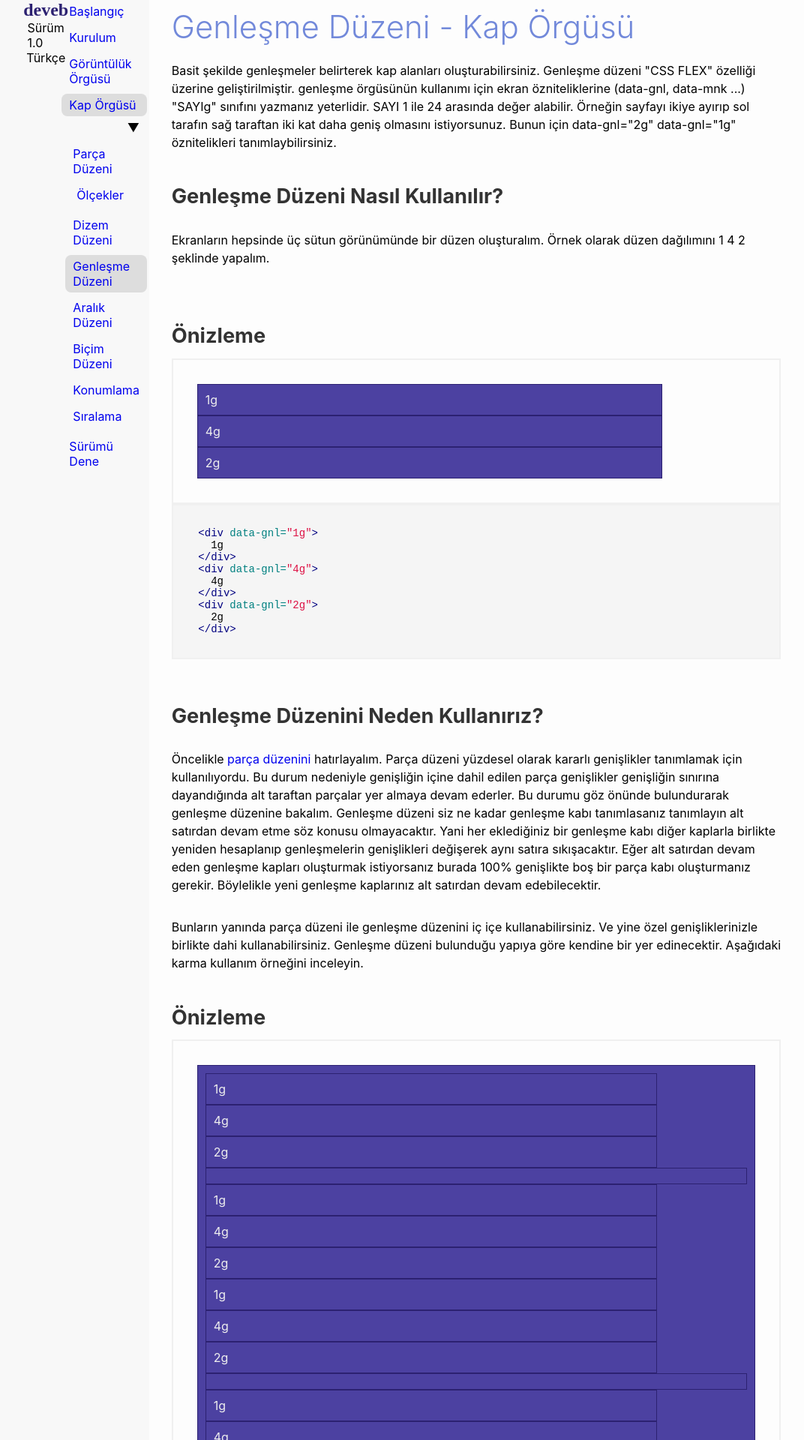
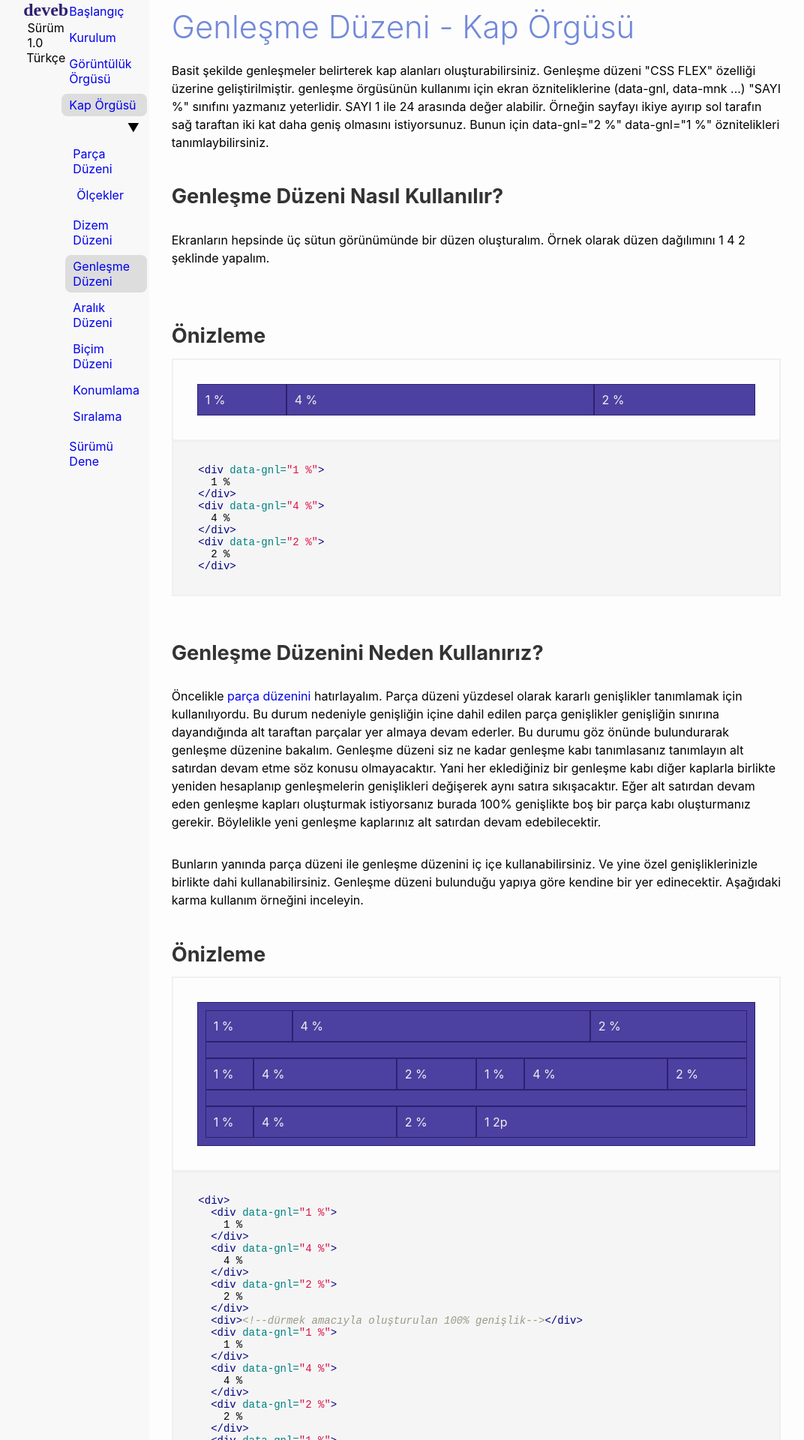
Before and after one commit to data-deveb/data-deveb.github.io, a Jekyll site: the page built from 1.0/tr/kap-orgusu/genlesme-duzeni.html, in a window 1280 px wide. Shown: the top 1920 px of the page at 75% size, without its empty margins (34-1106 px from the left). Built offline with Jekyll 4.4.1, drawn with Linux system fonts in a browser that asks for light colours; some web fonts are replaced; some of the changed text lies outside the part shown.

Commit message:
Genleşme düzeni belletisi
Genleşme düzeninde olan keskin değişiklik nedeniyle belleti yeniden yazıldı.

```diff
--- a/1.0/tr/kap-orgusu/genlesme-duzeni.html
+++ b/1.0/tr/kap-orgusu/genlesme-duzeni.html
@@ -3,7 +3,7 @@ layout: s1n0/varsayilan
 title: Genleşme Düzeni - Kap Örgüsü
 ---
 
-  <p>Basit şekilde genleşmeler belirterek kap alanları oluşturabilirsiniz. Genleşme düzeni "CSS FLEX" özelliği üzerine geliştirilmiştir. genleşme örgüsünün kullanımı için ekran özniteliklerine (data-gnl, data-mnk ...) "<span data-metin="ana">SAYIg</span>" sınıfını yazmanız yeterlidir. SAYI 1 ile 24 arasında değer alabilir. Örneğin sayfayı ikiye ayırıp sol tarafın sağ taraftan iki kat daha geniş olmasını istiyorsunuz. Bunun için data-gnl="2g" data-gnl="1g" öznitelikleri tanımlaybilirsiniz.</p>
+  <p>Basit şekilde genleşmeler belirterek kap alanları oluşturabilirsiniz. Genleşme düzeni "CSS FLEX" özelliği üzerine geliştirilmiştir. genleşme örgüsünün kullanımı için ekran özniteliklerine (data-gnl, data-mnk ...) "<span data-metin="ana">SAYI %</span>" sınıfını yazmanız yeterlidir. SAYI 1 ile 24 arasında değer alabilir. Örneğin sayfayı ikiye ayırıp sol tarafın sağ taraftan iki kat daha geniş olmasını istiyorsunuz. Bunun için data-gnl="2 %" data-gnl="1 %" öznitelikleri tanımlaybilirsiniz.</p>
 
   <h3>Genleşme Düzeni Nasıl Kullanılır?</h3>
   <p>Ekranların hepsinde üç sütun görünümünde bir düzen oluşturalım. Örnek olarak düzen dağılımını 1 4 2 şeklinde yapalım.</p>
@@ -11,26 +11,26 @@ title: Genleşme Düzeni - Kap Örgüsü
   <div class="örnek">
     <h3>Önizleme</h3>
     <div class="önizleme">
-      <div data-gnl="1g">
-        1g
+      <div data-gnl="1 %">
+        1 %
       </div>
-      <div data-gnl="4g">
-        4g
+      <div data-gnl="4 %">
+        4 %
       </div>
-      <div data-gnl="2g">
-        2g
+      <div data-gnl="2 %">
+        2 %
       </div>
     </div>
   </div>
   {% highlight html %}
-    <div data-gnl="1g">
-      1g
+    <div data-gnl="1 %">
+      1 %
     </div>
-    <div data-gnl="4g">
-      4g
+    <div data-gnl="4 %">
+      4 %
     </div>
-    <div data-gnl="2g">
-      2g
+    <div data-gnl="2 %">
+      2 %
     </div>
   {% endhighlight %}
   <p></p>
@@ -43,43 +43,43 @@ title: Genleşme Düzeni - Kap Örgüsü
     <h3>Önizleme</h3>
     <div class="önizleme">
     <div>
-      <div data-gnl="1g">
-        1g
+      <div data-gnl="1 %">
+        1 %
       </div>
-      <div data-gnl="4g">
-        4g
+      <div data-gnl="4 %">
+        4 %
       </div>
-      <div data-gnl="2g">
-        2g
+      <div data-gnl="2 %">
+        2 %
       </div>
-      <div><!--dürmek amacıyla oluşturulan 100% genişlik--></div>
-      <div data-gnl="1g">
-        1g
+      <div><!--alta dürmek amacıyla oluşturulan 100% genişlik--></div>
+      <div data-gnl="1 %">
+        1 %
       </div>
-      <div data-gnl="4g">
-        4g
+      <div data-gnl="4 %">
+        4 %
       </div>
-      <div data-gnl="2g">
-        2g
+      <div data-gnl="2 %">
+        2 %
       </div>
-      <div data-gnl="1g">
-        1g
+      <div data-gnl="1 %">
+        1 %
       </div>
-      <div data-gnl="4g">
-        4g
+      <div data-gnl="4 %">
+        4 %
       </div>
-      <div data-gnl="2g">
-        2g
+      <div data-gnl="2 %">
+        2 %
       </div>
-      <div><!--dürmek amacıyla oluşturulan 100% genişlik--></div>
-      <div data-gnl="1g">
-        1g
+      <div><!--alta dürmek amacıyla oluşturulan 100% genişlik--></div>
+      <div data-gnl="1 %">
+        1 %
       </div>
-      <div data-gnl="4g">
-        4g
+      <div data-gnl="4 %">
+        4 %
       </div>
-      <div data-gnl="2g">
-        2g
+      <div data-gnl="2 %">
+        2 %
       </div>
       <div data-gnl="1 2p">
         1 2p
@@ -89,43 +89,43 @@ title: Genleşme Düzeni - Kap Örgüsü
 </div>
   {% highlight html %}
     <div>
-      <div data-gnl="1g">
-        1g
+      <div data-gnl="1 %">
+        1 %
       </div>
-      <div data-gnl="4g">
-        4g
+      <div data-gnl="4 %">
+        4 %
       </div>
-      <div data-gnl="2g">
-        2g
+      <div data-gnl="2 %">
+        2 %
       </div>
       <div><!--dürmek amacıyla oluşturulan 100% genişlik--></div>
-      <div data-gnl="1g">
-        1g
+      <div data-gnl="1 %">
+        1 %
       </div>
-      <div data-gnl="4g">
-        4g
+      <div data-gnl="4 %">
+        4 %
       </div>
-      <div data-gnl="2g">
-        2g
+      <div data-gnl="2 %">
+        2 %
       </div>
-      <div data-gnl="1g">
-        1g
+      <div data-gnl="1 %">
+        1 %
       </div>
-      <div data-gnl="4g">
-        4g
+      <div data-gnl="4 %">
+        4 %
       </div>
-      <div data-gnl="2g">
-        2g
+      <div data-gnl="2 %">
+        2 %
       </div>
       <div><!--dürmek amacıyla oluşturulan 100% genişlik--></div>
-      <div data-gnl="1g">
-        1g
+      <div data-gnl="1 %">
+        1 %
       </div>
-      <div data-gnl="4g">
-        4g
+      <div data-gnl="4 %">
+        4 %
       </div>
-      <div data-gnl="2g">
-        2g
+      <div data-gnl="2 %">
+        2 %
       </div>
       <div data-gnl="1 2p">
         1 2p
@@ -142,14 +142,14 @@ title: Genleşme Düzeni - Kap Örgüsü
     <h3>Önizleme</h3>
     <div class="önizleme">
     <div>
-      <div data-gnl="1g">
-        1g
+      <div data-gnl="1 %">
+        1 %
       </div>
-      <div data-gnl="4g">
-        4g
+      <div data-gnl="4 %">
+        4 %
       </div>
-      <div data-gnl="2g">
-        2g
+      <div data-gnl="2 %">
+        2 %
       </div>
     </div>
     <div>
@@ -167,14 +167,14 @@ title: Genleşme Düzeni - Kap Örgüsü
 </div>
   {% highlight html %}
     <div>
-      <div data-gnl="1g">
-        1g
+      <div data-gnl="1 %">
+        1 %
       </div>
-      <div data-gnl="4g">
-        4g
+      <div data-gnl="4 %">
+        4 %
       </div>
-      <div data-gnl="2g">
-        2g
+      <div data-gnl="2 %">
+        2 %
       </div>
     </div>
     <div>
```
